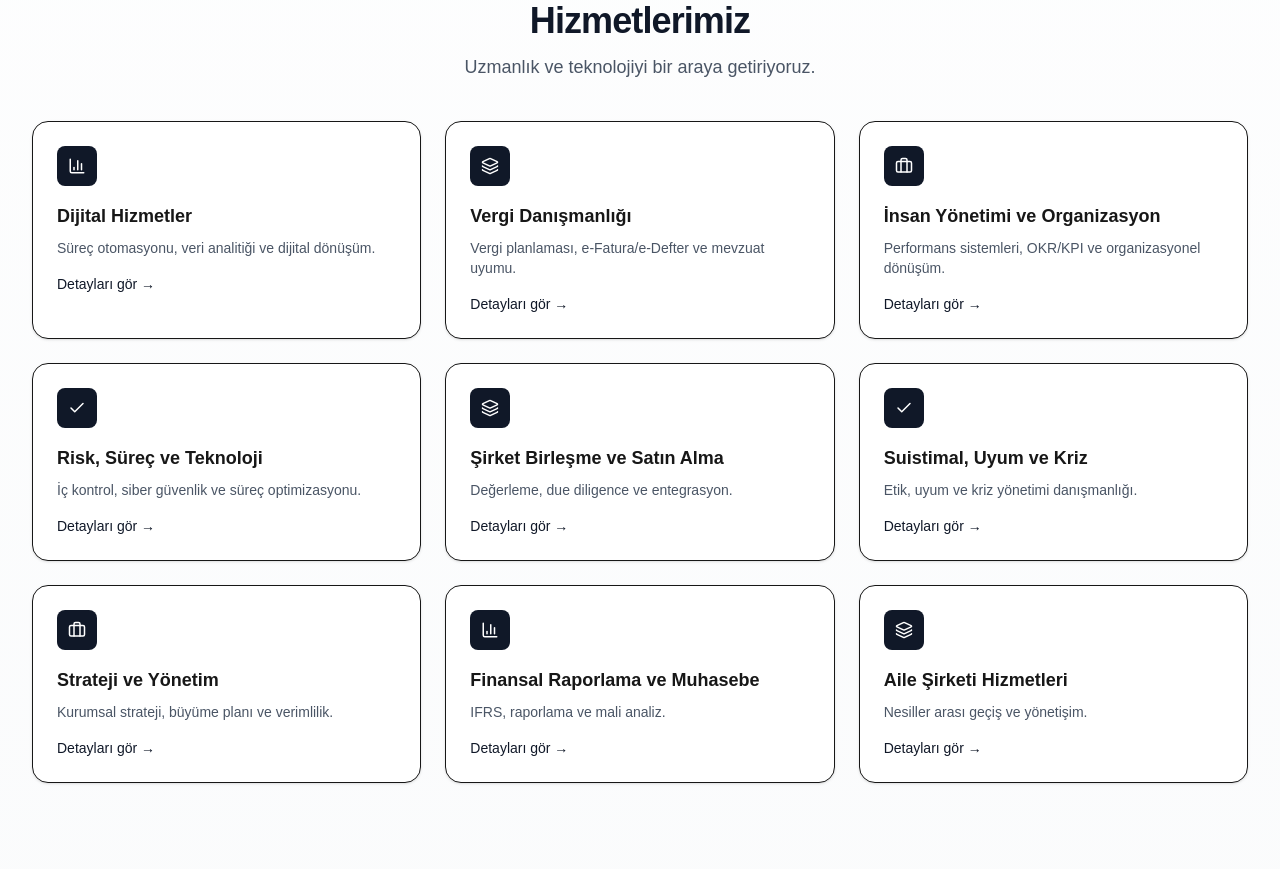
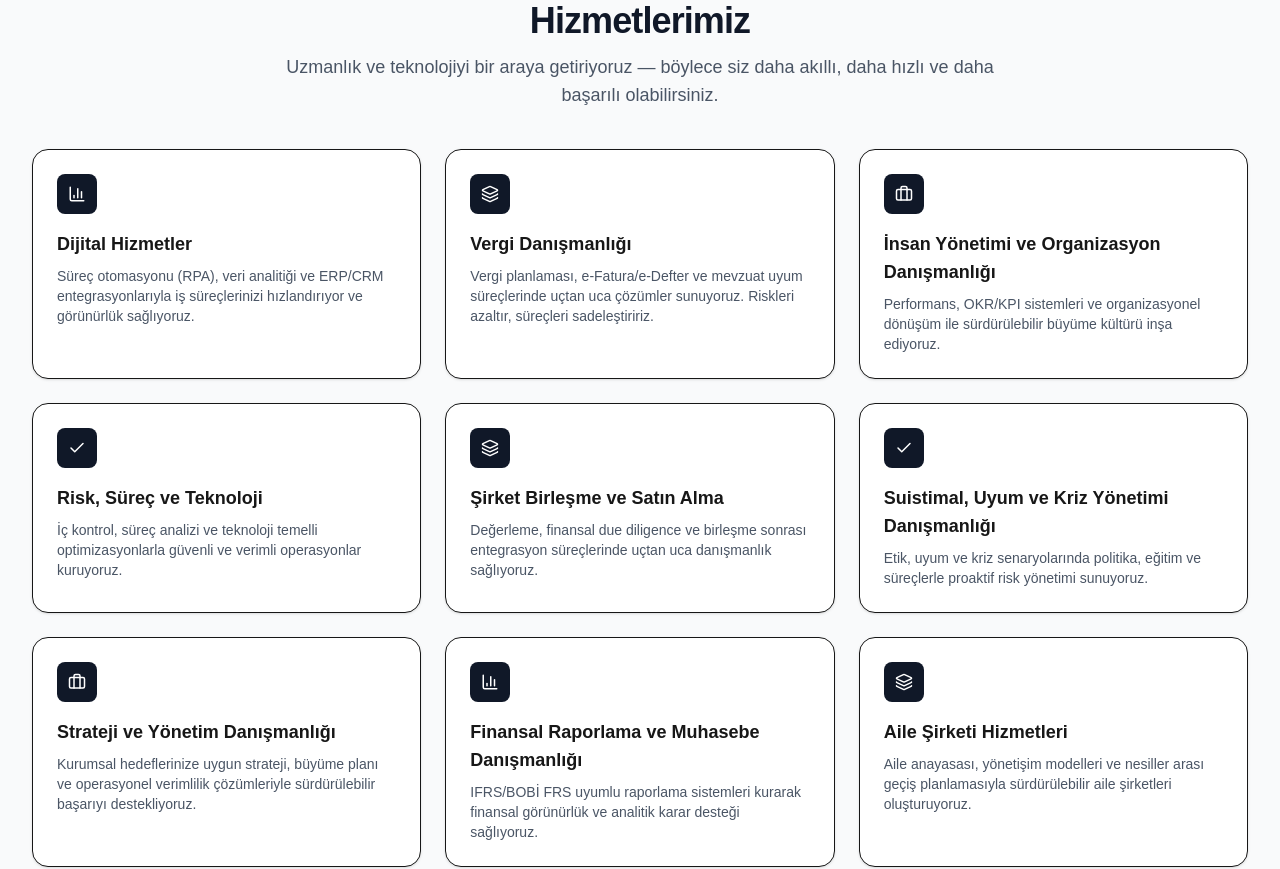
Before and after one commit to FinsightTR/fincity-site, a Next.js app: page / in a window 1280 px wide. Shown: the part 880-1749 px from the top of the page. Built offline with nearby package versions, Linux system fonts and the light colour scheme.

Commit message:
Hizmetler bölümü güncellendi ve açıklamalar eklendi

```diff
--- a/app/page.tsx
+++ b/app/page.tsx
@@ -122,29 +122,68 @@ export default function Home() {
         </div>
       </section>
 
-     {/* HİZMETLER */}
-<section id="services" className="scroll-mt-24 py-16 sm:py-24">
+    {/* HİZMETLER */}
+<section id="services" className="scroll-mt-24 py-16 sm:py-24 bg-gray-50">
   <div className="mx-auto max-w-7xl px-4 sm:px-6 lg:px-8">
     <div className="mx-auto max-w-3xl text-center">
-      <h2 className="text-3xl font-bold tracking-tight text-gray-900 sm:text-4xl">Hizmetlerimiz</h2>
-      <p className="mt-3 text-base text-gray-600 sm:text-lg">Uzmanlık ve teknolojiyi bir araya getiriyoruz.</p>
+      <h2 className="text-3xl font-bold tracking-tight text-gray-900 sm:text-4xl">
+        Hizmetlerimiz
+      </h2>
+      <p className="mt-3 text-base text-gray-600 sm:text-lg">
+        Uzmanlık ve teknolojiyi bir araya getiriyoruz — böylece siz daha akıllı, daha hızlı ve daha başarılı olabilirsiniz.
+      </p>
     </div>
 
     <div className="mt-10 grid gap-6 sm:grid-cols-2 lg:grid-cols-3">
       {[
-        { slug: "dijital", title: "Dijital Hizmetler", desc: "Süreç otomasyonu, veri analitiği ve dijital dönüşüm.", icon: <BarChart3 size={18} /> },
-        { slug: "vergi", title: "Vergi Danışmanlığı", desc: "Vergi planlaması, e-Fatura/e-Defter ve mevzuat uyumu.", icon: <StackIcon size={18} /> },
-        { slug: "insan-yonetimi", title: "İnsan Yönetimi ve Organizasyon", desc: "Performans sistemleri, OKR/KPI ve organizasyonel dönüşüm.", icon: <Briefcase size={18} /> },
-        { slug: "risk-surec-teknoloji", title: "Risk, Süreç ve Teknoloji", desc: "İç kontrol, siber güvenlik ve süreç optimizasyonu.", icon: <Check size={18} /> },
-        { slug: "birlesme-satin-alma", title: "Şirket Birleşme ve Satın Alma", desc: "Değerleme, due diligence ve entegrasyon.", icon: <Layers size={18} /> },
-        { slug: "suistimal-uyum-kriz", title: "Suistimal, Uyum ve Kriz", desc: "Etik, uyum ve kriz yönetimi danışmanlığı.", icon: <Check size={18} /> },
-        { slug: "strateji-yonetim", title: "Strateji ve Yönetim", desc: "Kurumsal strateji, büyüme planı ve verimlilik.", icon: <Briefcase size={18} /> },
-        { slug: "finansal-raporlama-muhasebe", title: "Finansal Raporlama ve Muhasebe", desc: "IFRS, raporlama ve mali analiz.", icon: <BarChart3 size={18} /> },
-        { slug: "aile-sirketi", title: "Aile Şirketi Hizmetleri", desc: "Nesiller arası geçiş ve yönetişim.", icon: <Layers size={18} /> },
+        {
+          title: "Dijital Hizmetler",
+          desc: "Süreç otomasyonu (RPA), veri analitiği ve ERP/CRM entegrasyonlarıyla iş süreçlerinizi hızlandırıyor ve görünürlük sağlıyoruz.",
+          icon: <BarChart3 size={18} />,
+        },
+        {
+          title: "Vergi Danışmanlığı",
+          desc: "Vergi planlaması, e-Fatura/e-Defter ve mevzuat uyum süreçlerinde uçtan uca çözümler sunuyoruz. Riskleri azaltır, süreçleri sadeleştiririz.",
+          icon: <StackIcon size={18} />,
+        },
+        {
+          title: "İnsan Yönetimi ve Organizasyon Danışmanlığı",
+          desc: "Performans, OKR/KPI sistemleri ve organizasyonel dönüşüm ile sürdürülebilir büyüme kültürü inşa ediyoruz.",
+          icon: <Briefcase size={18} />,
+        },
+        {
+          title: "Risk, Süreç ve Teknoloji",
+          desc: "İç kontrol, süreç analizi ve teknoloji temelli optimizasyonlarla güvenli ve verimli operasyonlar kuruyoruz.",
+          icon: <Check size={18} />,
+        },
+        {
+          title: "Şirket Birleşme ve Satın Alma",
+          desc: "Değerleme, finansal due diligence ve birleşme sonrası entegrasyon süreçlerinde uçtan uca danışmanlık sağlıyoruz.",
+          icon: <Layers size={18} />,
+        },
+        {
+          title: "Suistimal, Uyum ve Kriz Yönetimi Danışmanlığı",
+          desc: "Etik, uyum ve kriz senaryolarında politika, eğitim ve süreçlerle proaktif risk yönetimi sunuyoruz.",
+          icon: <Check size={18} />,
+        },
+        {
+          title: "Strateji ve Yönetim Danışmanlığı",
+          desc: "Kurumsal hedeflerinize uygun strateji, büyüme planı ve operasyonel verimlilik çözümleriyle sürdürülebilir başarıyı destekliyoruz.",
+          icon: <Briefcase size={18} />,
+        },
+        {
+          title: "Finansal Raporlama ve Muhasebe Danışmanlığı",
+          desc: "IFRS/BOBİ FRS uyumlu raporlama sistemleri kurarak finansal görünürlük ve analitik karar desteği sağlıyoruz.",
+          icon: <BarChart3 size={18} />,
+        },
+        {
+          title: "Aile Şirketi Hizmetleri",
+          desc: "Aile anayasası, yönetişim modelleri ve nesiller arası geçiş planlamasıyla sürdürülebilir aile şirketleri oluşturuyoruz.",
+          icon: <Layers size={18} />,
+        },
       ].map((item) => (
-        <Link
-          key={item.slug}
-          href={`/services/${item.slug}`}
+        <div
+          key={item.title}
           className="rounded-2xl border bg-white p-6 shadow-sm transition hover:shadow-md"
         >
           <div className="mb-4 flex h-10 w-10 items-center justify-center rounded-lg bg-gray-900 text-white">
@@ -152,12 +191,12 @@ export default function Home() {
           </div>
           <h3 className="text-lg font-semibold">{item.title}</h3>
           <p className="mt-2 text-sm text-gray-600">{item.desc}</p>
-          <p className="mt-4 text-sm font-medium text-gray-900">Detayları gör →</p>
-        </Link>
+        </div>
       ))}
     </div>
   </div>
 </section>
+
 
 
 
```
